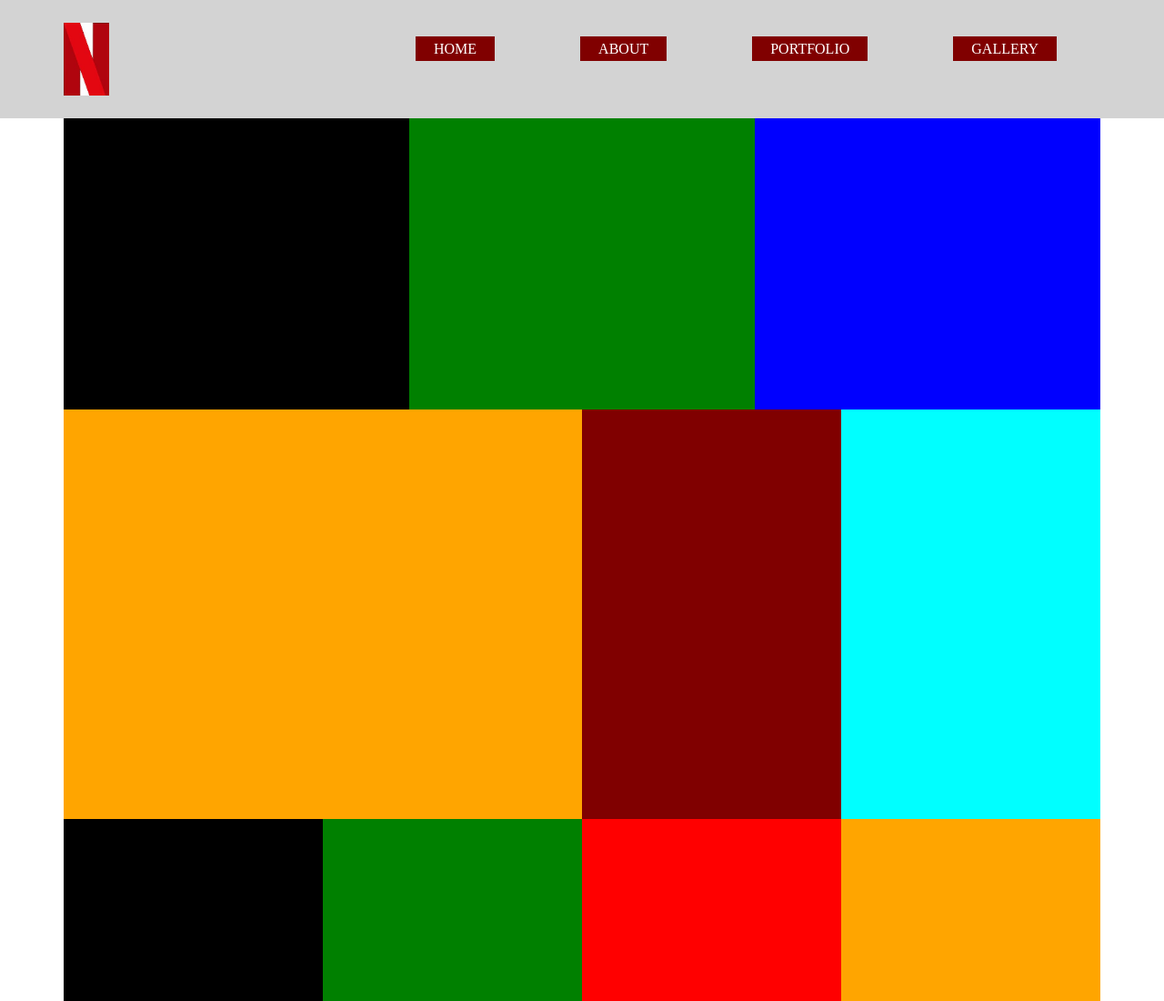
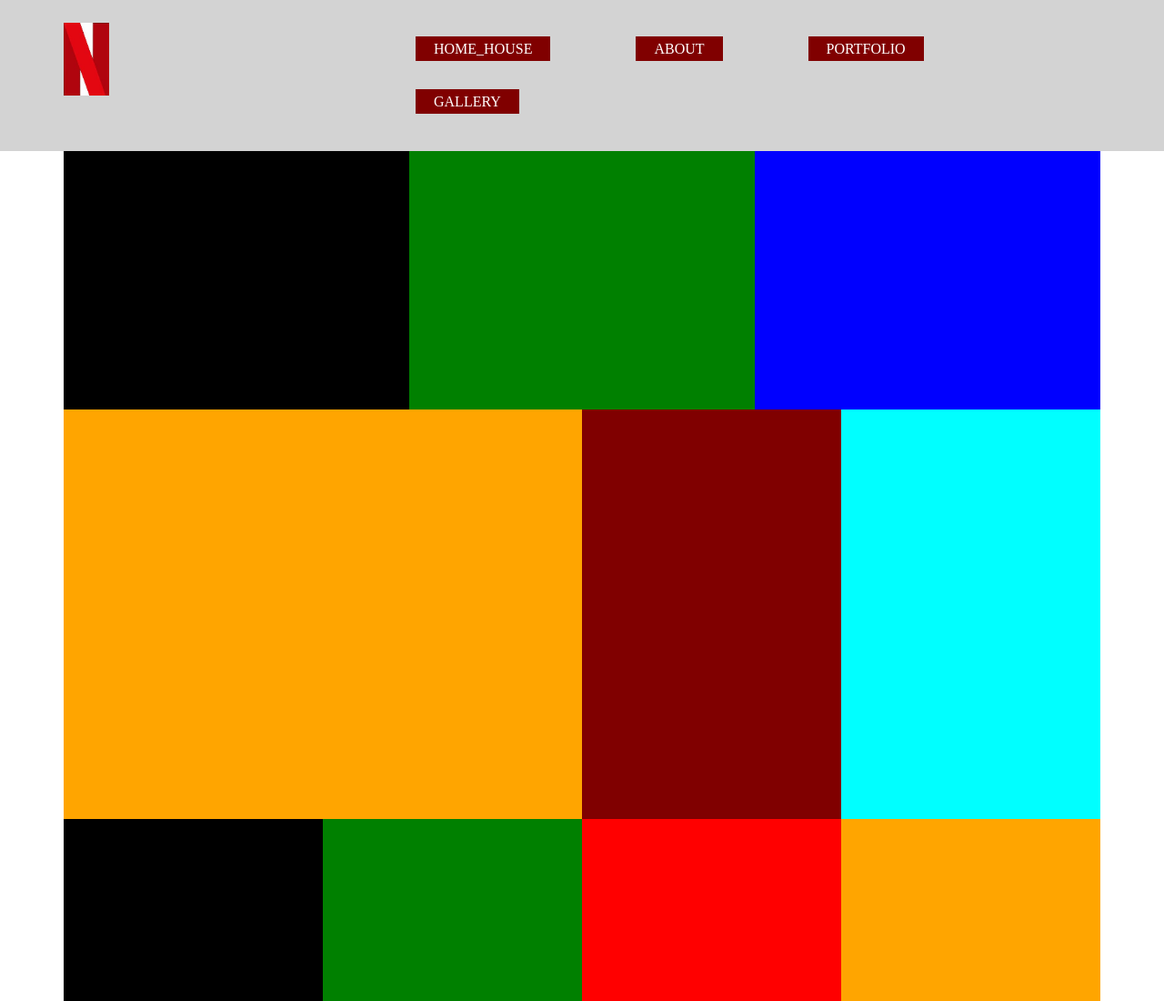
Before and after one commit to ZobaidaHossain/css_file, a plain HTML site: page index.html in a window 1280 px wide. Shown: the top 1100 px of the page at 91% size. Drawn offline with nearby package versions, Linux system fonts and the light colour scheme.

Commit message:
Update index.html

```diff
--- a/index.html
+++ b/index.html
@@ -19,7 +19,7 @@
 			<div class="menu">
           <nav>
             <ul>
-            	<li><a href="#">Home</a></li>
+            	<li><a href="#">Home_house</a></li>
             	<li><a href="#about">About</a></li>
             	<li><a href="#port">Portfolio</a></li>
             	<li><a href="#image">gallery</a></li>
```
